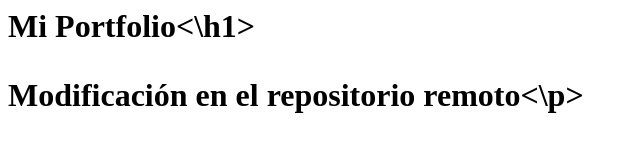
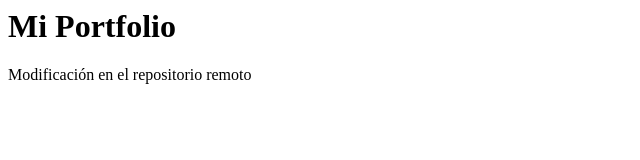
Before and after one commit to RosarioDupuyOrmachea/FrontEnd, a plain HTML site: page index.html in a window 1280 px wide. Shown: the whole page, without its empty margins (0-640 px from the left). Drawn offline with Linux system fonts and the light colour scheme.

Commit message:
Update index.html

```diff
--- a/index.html
+++ b/index.html
@@ -1,2 +1,2 @@
-<h1>Mi Portfolio<\h1>
-<p>Modificación en el repositorio remoto<\p>
+<h1>Mi Portfolio</h1>
+<p>Modificación en el repositorio remoto</p>
```
